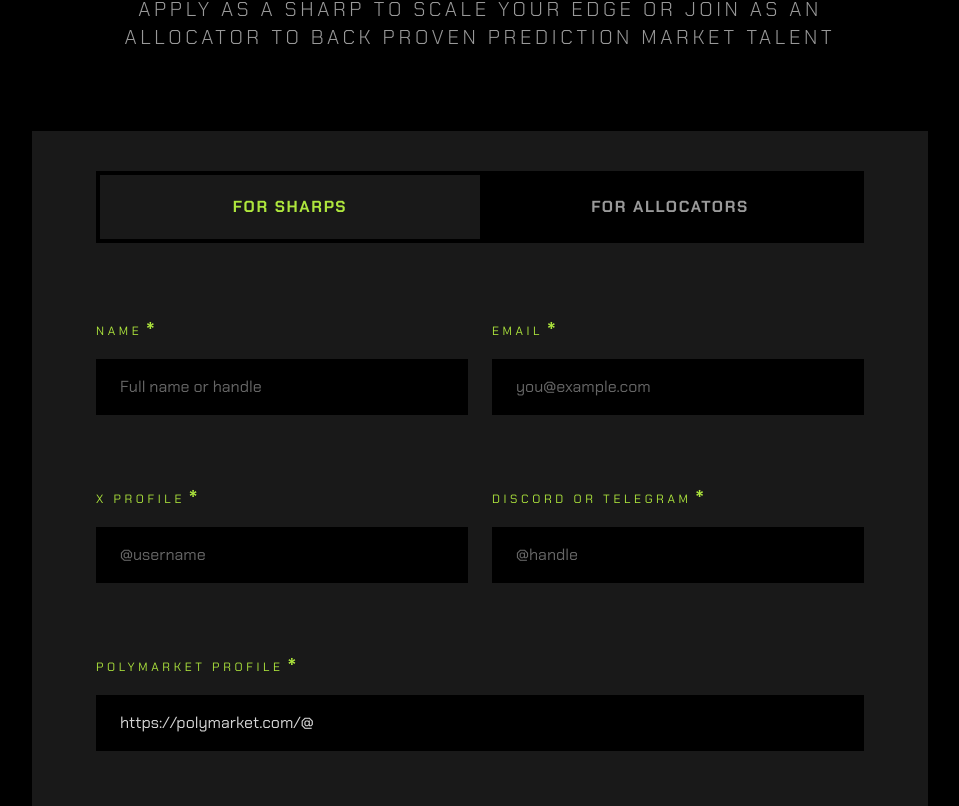
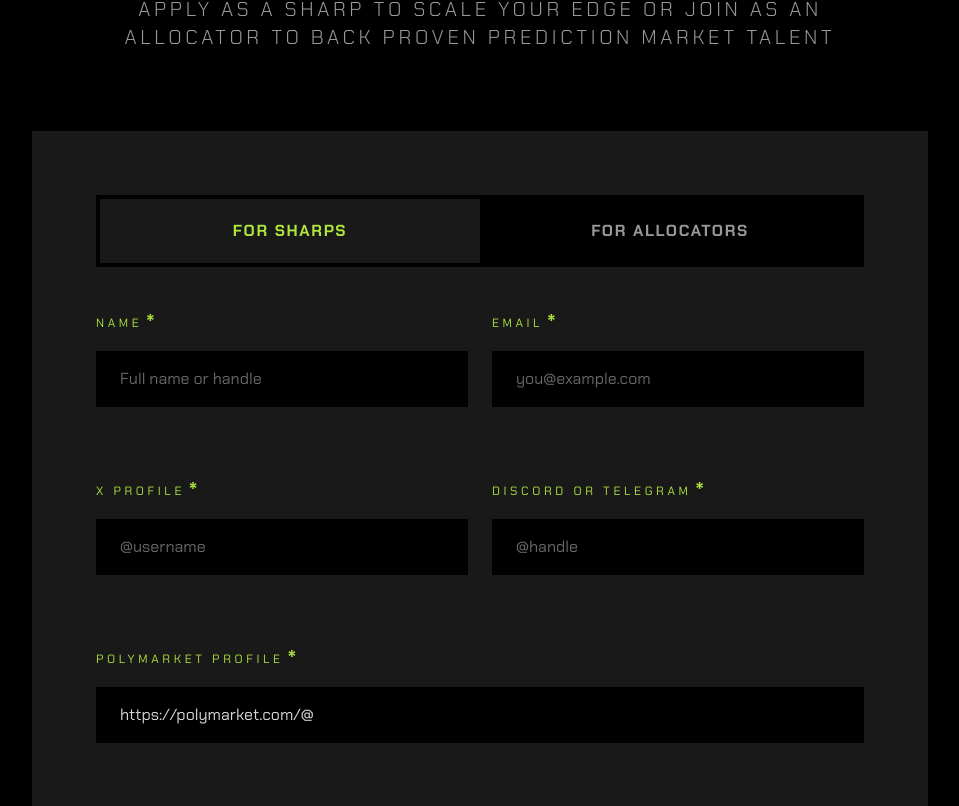
Before and after one commit to 0xDmitry/hypersharps-landing, a React (Vite) app: page / in a window 1280 px wide. Shown: the part 4094-4900 px from the top of the page, without its empty margins (160-1119 px from the left). Built offline with nearby package versions, Linux system fonts and the light colour scheme.

Commit message:
Fix layout

```diff
--- a/src/components/sections/waitlist/ApplicationForm.tsx
+++ b/src/components/sections/waitlist/ApplicationForm.tsx
@@ -234,10 +234,11 @@
 
   return (
     <form
-      className="space-y-6 p-6 pt-8 sm:p-8 md:p-16 md:pb-10"
+      className="flex flex-col p-8 pt-4 pb-0 md:p-16 md:pt-8 md:pb-0"
       noValidate
       onSubmit={handleSubmit}
     >
+      <div className="flex flex-col gap-6 pb-6 md:pb-12">
         <div className="grid grid-cols-1 gap-6 md:grid-cols-2">
           {fields.slice(0, 2).map((field) => (
             <ApplicationField
@@ -276,6 +277,7 @@
             value={values[field.name] ?? ""}
           />
         ))}
+      </div>
       <button
         id="submitButton"
         className="bg-primary text-on-primary font-headline kinetic-glow disabled:bg-on-surface-variant w-full cursor-pointer py-6 text-xl font-bold tracking-[0.2em] uppercase transition-all hover:brightness-110 disabled:cursor-not-allowed"
@@ -289,11 +291,11 @@
             : "Join as an Allocator"}
       </button>
       <div
-        className={`form-error ${isError ? "is-open" : ""}`}
+        className={`form-error py-4 md:py-8 ${isError ? "is-open" : ""}`}
         data-open={isError}
         aria-hidden={!isError}
       >
-        <div className="form-error-content border border-red-500/20 bg-red-500/10 px-5 py-4 text-sm leading-relaxed whitespace-pre-line text-[#f96969] uppercase">
+        <div className="form-error-content mb-4 border border-red-500/20 bg-red-500/10 px-5 py-4 text-sm leading-relaxed whitespace-pre-line text-[#f96969] uppercase md:mb-8">
           {feedback.message}
         </div>
       </div>
--- a/src/components/sections/waitlist/Waitlist.tsx
+++ b/src/components/sections/waitlist/Waitlist.tsx
@@ -46,7 +46,7 @@
             </p>
           </div>
           <div className="bg-surface border border-white/10">
-            <div className="bg-surface border-b border-white/10 px-6 pt-6 md:px-16 md:pt-10">
+            <div className="bg-surface border-b border-white/10 p-8 pb-0 md:p-16 md:pb-0">
               <div className="bg-background flex p-1">
                 <button
                   onClick={() => onSelectWaitlistTab("sharp")}
```
Lines whose indentation alone changed are shown as unchanged.
